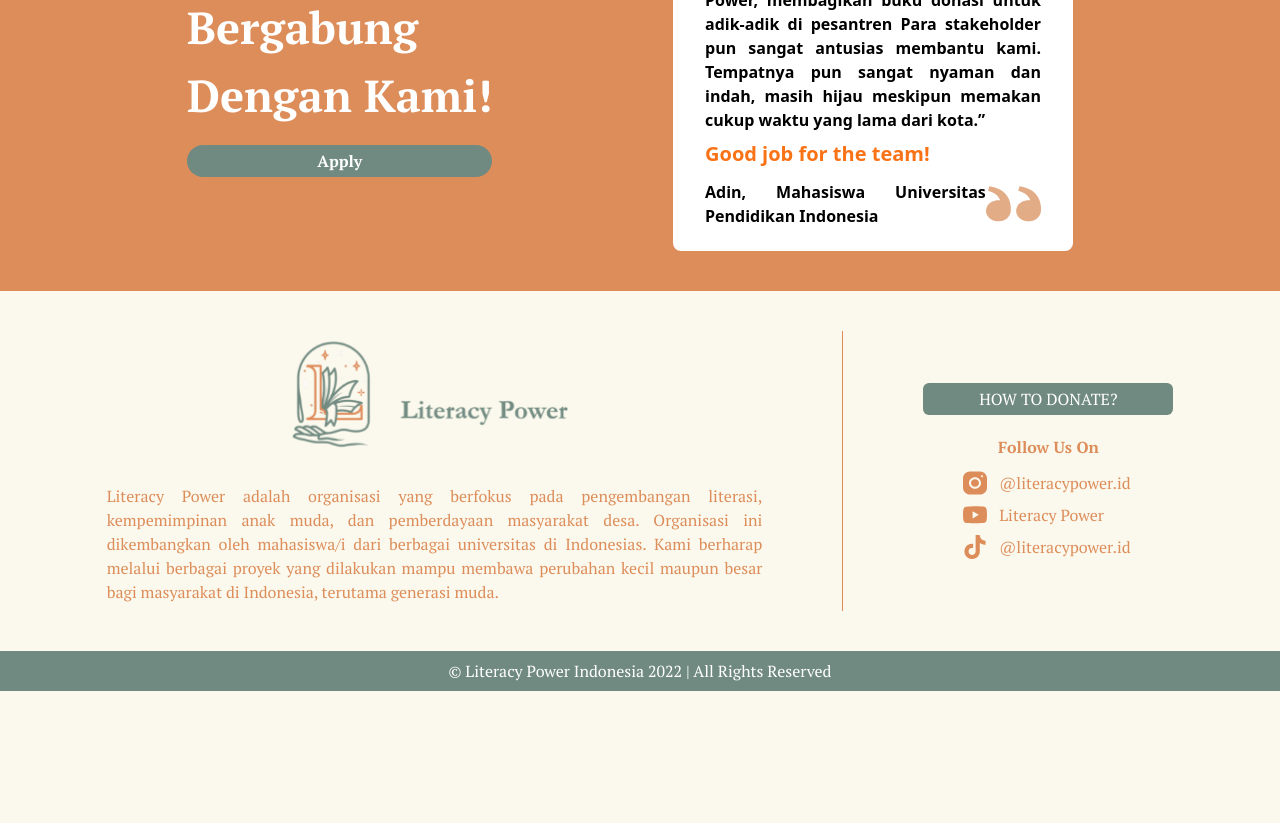
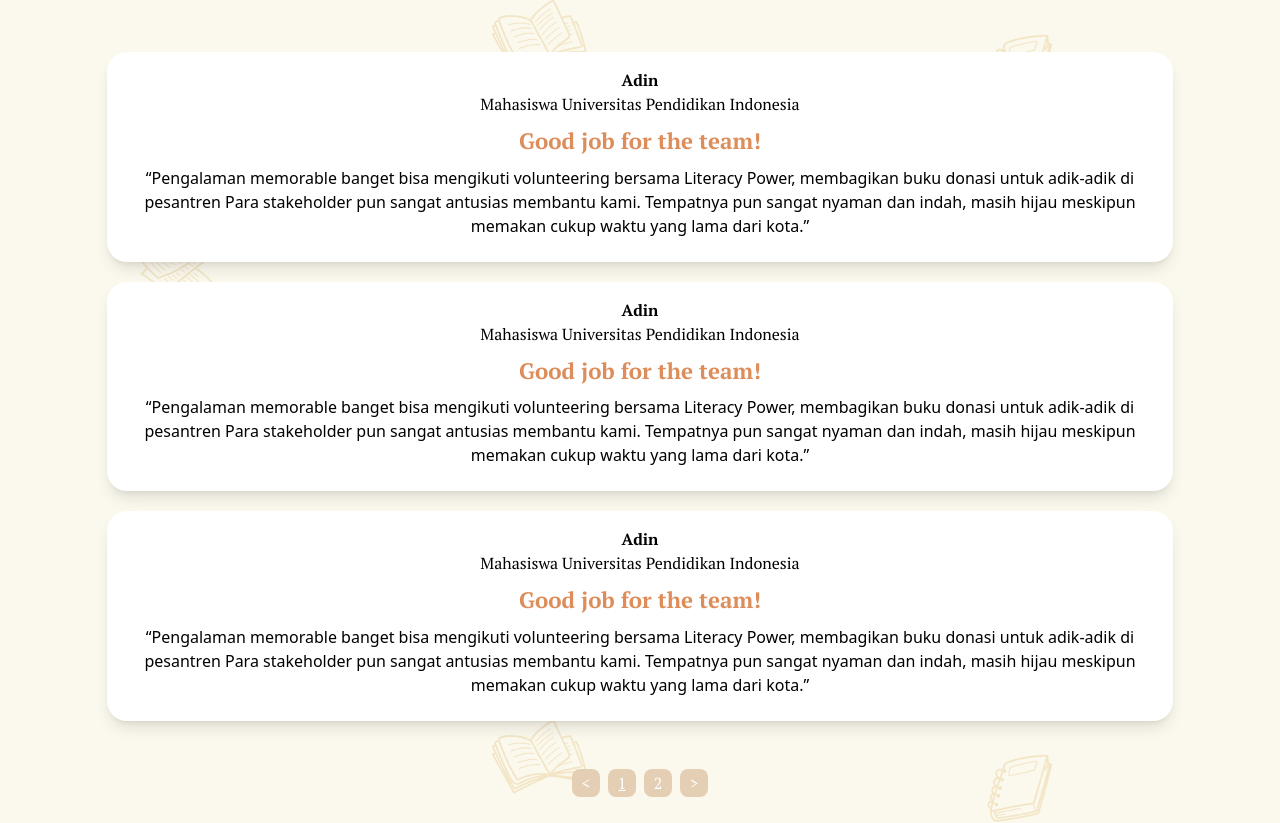
Before and after one commit to literacypowerdev/literacypowerindonesia, a Next.js app: page /reviews in a window 1280 px wide. Shown: the part 220-1043 px from the top of the page. Before the commit the page ends 911 px from the top, so only its background shows below. Built offline with nearby package versions, Linux system fonts and the light colour scheme.

Commit message:
Added review page

```diff
--- /dev/null
+++ b/components/molecules/ReviewCard/index.tsx
@@ -0,0 +1,25 @@
+import React from "react";
+
+export interface ReviewCardProps {
+  name: string;
+  occupation: string;
+  title: string;
+  content: string;
+}
+
+export default function ReviewCard(props: ReviewCardProps) {
+  const { name, occupation, title, content } = props;
+
+  return (
+    <div className="w-full max-w-[1100px] text-center mx-auto h-fit bg-white shadow-lg my-5 rounded-[20px] overflow-hidden p-4 pb-6 flex flex-col gap-3 md:gap-2 transition-all duration-150 ease-in-out">
+      <div>
+        <h3 className="font-ptserif font-bold">{name}</h3>
+        <p className="font-ptserif">{occupation}</p>
+      </div>
+      <h2 className="font-ptserif font-bold text-base text-main-orange">
+        {title}
+      </h2>
+      <p>“{content}”</p>
+    </div>
+  );
+}
--- /dev/null
+++ b/components/organisms/Review/index.tsx
@@ -0,0 +1,131 @@
+import React, { useEffect, useState } from "react";
+import ReactPaginate from "react-paginate";
+import ProjectCard from "../../molecules/ProjectCard";
+import ReviewCard from "../../molecules/ReviewCard";
+
+export default function ReviewList() {
+  const reviewData = [
+    [
+      {
+        id: 1,
+        name: "Adin",
+        occupation: "Mahasiswa Universitas Pendidikan Indonesia",
+        title: "Good job for the team!",
+        content:
+          "Pengalaman memorable banget bisa mengikuti volunteering bersama Literacy Power, membagikan buku donasi untuk adik-adik di pesantren Para stakeholder pun sangat antusias membantu kami. Tempatnya pun sangat nyaman dan indah, masih hijau meskipun memakan cukup waktu yang lama dari kota.",
+      },
+      {
+        id: 2,
+        name: "Adin",
+        occupation: "Mahasiswa Universitas Pendidikan Indonesia",
+        title: "Good job for the team!",
+        content:
+          "Pengalaman memorable banget bisa mengikuti volunteering bersama Literacy Power, membagikan buku donasi untuk adik-adik di pesantren Para stakeholder pun sangat antusias membantu kami. Tempatnya pun sangat nyaman dan indah, masih hijau meskipun memakan cukup waktu yang lama dari kota.",
+      },
+      {
+        id: 3,
+        name: "Adin",
+        occupation: "Mahasiswa Universitas Pendidikan Indonesia",
+        title: "Good job for the team!",
+        content:
+          "Pengalaman memorable banget bisa mengikuti volunteering bersama Literacy Power, membagikan buku donasi untuk adik-adik di pesantren Para stakeholder pun sangat antusias membantu kami. Tempatnya pun sangat nyaman dan indah, masih hijau meskipun memakan cukup waktu yang lama dari kota.",
+      },
+    ],
+    [
+      {
+        id: 4,
+        name: "Adin",
+        occupation: "Mahasiswa Universitas Pendidikan Indonesia",
+        title: "Good job for the team!",
+        content:
+          "Pengalaman memorable banget bisa mengikuti volunteering bersama Literacy Power, membagikan buku donasi untuk adik-adik di pesantren Para stakeholder pun sangat antusias membantu kami. Tempatnya pun sangat nyaman dan indah, masih hijau meskipun memakan cukup waktu yang lama dari kota.",
+      },
+      {
+        id: 5,
+        name: "Adin",
+        occupation: "Mahasiswa Universitas Pendidikan Indonesia",
+        title: "Good job for the team!",
+        content:
+          "Pengalaman memorable banget bisa mengikuti volunteering bersama Literacy Power, membagikan buku donasi untuk adik-adik di pesantren Para stakeholder pun sangat antusias membantu kami. Tempatnya pun sangat nyaman dan indah, masih hijau meskipun memakan cukup waktu yang lama dari kota.",
+      },
+    ],
+  ];
+
+  const [items, setItems] = useState([]);
+
+  const [pageCount, setPageCount] = useState(0);
+
+  useEffect(() => {
+    const getData = async () => {
+      const total = reviewData.length;
+      setPageCount(total / 5 + 1);
+
+      setItems(reviewData[0]);
+    };
+
+    getData();
+  }, []);
+
+  const fetchData = async (currentPage) => {
+    const data = reviewData[currentPage - 1];
+    return data;
+  };
+
+  const handlePageClick = async (data: any) => {
+    console.log(data.selected);
+
+    let currentPage = data.selected + 1;
+    const dataFromServer = await fetchData(currentPage);
+    setItems(dataFromServer);
+  };
+
+  return (
+    <>
+      {items.map((item) => {
+        return (
+          <ReviewCard
+            key={reviewData.id}
+            name={item.name}
+            occupation={item.occupation}
+            title={item.title}
+            content={item.content}
+          />
+        );
+      })}
+
+      <ReactPaginate
+        previousLabel={"<"}
+        nextLabel={">"}
+        breakLabel={"..."}
+        pageCount={pageCount}
+        marginPagesDisplayed={2}
+        pageRangeDisplayed={3}
+        onPageChange={handlePageClick}
+        containerClassName={"flex gap-2 mt-2 lg:mt-12 justify-center"}
+        activeClassName={"underline bg-main-orange "}
+        pageClassName={
+          "w-7 h-7 bg-very-light-orange rounded-lg hover:bg-main-orange"
+        }
+        pageLinkClassName={
+          "text-white font-ptserif w-full h-full flex justify-center items-center"
+        }
+        previousClassName={
+          "w-7 h-7 bg-very-light-orange rounded-lg hover:bg-main-orange"
+        }
+        previousLinkClassName={
+          "text-white font-ptserif w-full h-full flex justify-center items-center"
+        }
+        nextClassName={
+          "w-7 h-7 bg-very-light-orange rounded-lg hover:bg-main-orange"
+        }
+        nextLinkClassName={
+          "text-white font-ptserif w-full h-full flex justify-center items-center"
+        }
+        breakClassName={"w-7 h-7"}
+        breakLinkClassName={
+          "text-very-light-orange font-ptserif w-full h-full flex justify-center items-center cursor-default"
+        }
+      />
+    </>
+  );
+}
--- a/pages/reviews.tsx
+++ b/pages/reviews.tsx
@@ -1,12 +1,34 @@
+import Head from "next/head";
 import React from "react";
 import Footer from "../components/organisms/Footer";
 import Navbar from "../components/organisms/Navbar";
+import ReviewList from "../components/organisms/Review";
 import Reviews from "../components/organisms/Reviews";
 
 export default function Review() {
   return (
     <>
+      <Head>
+        <title>Literacy Power | Reviews</title>
+        <meta
+          name="description"
+          content="Kata orang mengenai Literacy Power."
+        />
+      </Head>
+
       <Navbar active="Reviews" />
+
+      <div className="w-full bg-body-doodle bg-contain bg-repeat py-7 lg:pb-20">
+        <div className="w-11/12 md:w-10/12 mx-auto">
+          <h1 className="text-title3 my-2 lg:my-12 font-bold font-ptserif text-center text-main-green">
+            Apa Kata Mereka
+          </h1>
+          <div>
+            <ReviewList />
+          </div>
+        </div>
+      </div>
+
       <Reviews isReview />
       <Footer />
     </>
```
